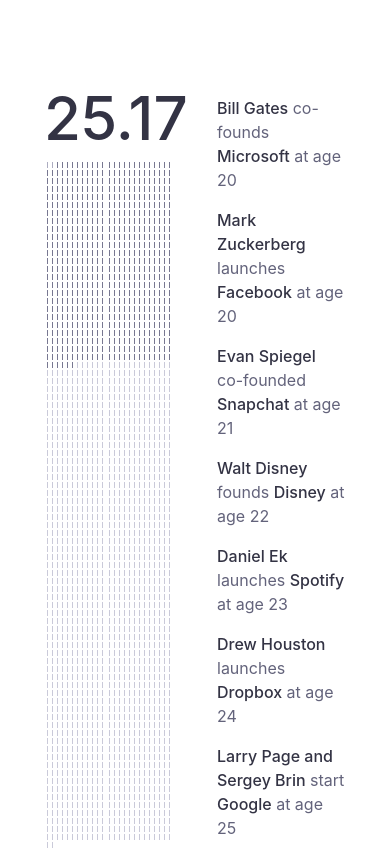
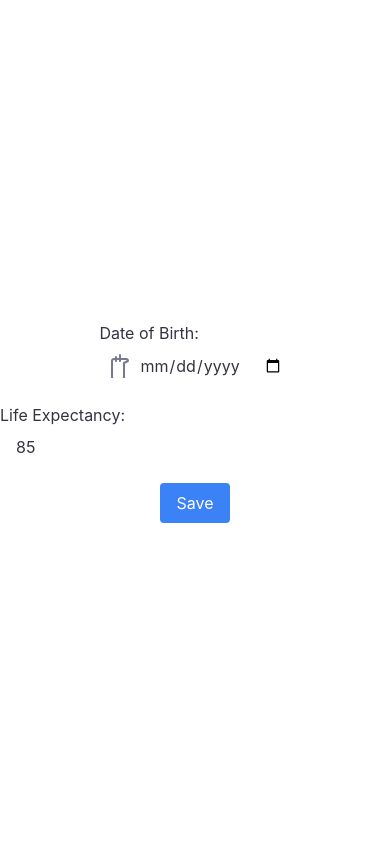
Before and after one commit to moritzWa/age-motivation, a React (Create React App) app: page / in a window 390 px wide. Shown: the top 850 px of the page. Built offline with nearby package versions, Linux system fonts and the light colour scheme.

Commit message:
settings

```diff
--- a/src/App.tsx
+++ b/src/App.tsx
@@ -3,18 +3,53 @@ import { Tooltip } from "react-tooltip";
 import "react-tooltip/dist/react-tooltip.css";
 import { AgeCounter } from "./Components/AgeCounter";
 import MotivationCards from "./Components/MotivationCards";
+import Settings from "./Components/Settings";
 import { WeekGrid } from "./Components/WeekGrid";
 
 function App() {
-  const birthdate = new Date("1998-12-13");
-  const age = (Date.now() - birthdate.getTime()) / 1000 / 60 / 60 / 24 / 365;
+  // settings
+  const [settings, setSettings] = useState<{
+    birthdate: string;
+    lifeExpectancy: number;
+  } | null>(() => {
+    const savedSettings = localStorage.getItem("settings");
+    return savedSettings ? JSON.parse(savedSettings) : null;
+  });
 
+  const [showSettings, setShowSettings] = useState(!settings);
+
+  const birthdate = new Date(settings?.birthdate || "1998-13-12");
+  const lifeExpectancy = settings?.lifeExpectancy || 85;
+
+  const handleSave = (newSettings: {
+    birthdate: string;
+    lifeExpectancy: number;
+  }) => {
+    setSettings(newSettings);
+    localStorage.setItem("settings", JSON.stringify(newSettings));
+    setShowSettings(false);
+  };
+
+  const handleOpenSettings = () => {
+    setShowSettings(true);
+  };
+
+  // resizing logic
+  useEffect(() => {
+    window.addEventListener("resize", updateDimensions);
+    return () => window.removeEventListener("resize", updateDimensions);
+  }, []);
+  const [width, setWidth] = useState(window.innerWidth);
+  const updateDimensions = () => {
+    setWidth(window.innerWidth);
+  };
+
+  // card hovering
   const [hoveredCard, setHoveredCard] = useState<{
     eventDate: string;
     birthday: string;
   } | null>(null);
 
-  const lifeExpectancy = 85;
   const weeksUntilBirthInFirstYear = useMemo(
     () =>
       Math.floor(
@@ -29,16 +64,8 @@ function App() {
     []
   );
 
-  const [width, setWidth] = useState(window.innerWidth);
-  const updateDimensions = () => {
-    setWidth(window.innerWidth);
-  };
-
-  useEffect(() => {
-    window.addEventListener("resize", updateDimensions);
-    return () => window.removeEventListener("resize", updateDimensions);
-  }, []);
-
+  // main stats
+  const age = (Date.now() - birthdate.getTime()) / 1000 / 60 / 60 / 24 / 365;
   const weeksUsed = Math.floor(age * 52);
   const weeksLeft = lifeExpectancy * 52 - weeksUsed;
   const totalWeeks = weeksUntilBirthInFirstYear + weeksUsed + weeksLeft;
@@ -56,10 +83,18 @@ function App() {
     (Date.now() - birthdate.getTime()) / 1000 / 60 / 60 / 24
   );
   const [weeks, setWeeks] = useState([]);
-
   useEffect(() => {
     setWeeks(Array.from({ length: totalWeeks }));
   }, [totalWeeks]);
+
+  // Settings UI
+  if (showSettings) {
+    return <Settings onSave={handleSave} currentSettings={settings} />;
+  }
+
+  if (!settings) {
+    return <Settings onSave={handleSave} currentSettings={null} />;
+  }
 
   const MiniStat = React.memo(
     ({
@@ -107,7 +142,7 @@ function App() {
         </div>
       </div>
       <div className="flex justify-end p-4 text-xs text-gray-500 dark:text-gray-400">
-        <p>Settings</p>
+        <p onClick={handleOpenSettings}>Settings</p>
         <span className="px-2">•</span>
         <p>
           Made by{" "}
--- /dev/null
+++ b/src/Components/Settings.tsx
@@ -0,0 +1,67 @@
+import { FC, FormEvent, useState } from "react";
+
+interface SettingsProps {
+  onSave: (settings: { birthdate: string; lifeExpectancy: number }) => void;
+  currentSettings: { birthdate: string; lifeExpectancy: number } | null;
+}
+
+const Settings: FC<SettingsProps> = ({ onSave, currentSettings }) => {
+  const [birthdate, setBirthdate] = useState(currentSettings?.birthdate || "");
+  const [lifeExpectancy, setLifeExpectancy] = useState(
+    currentSettings?.lifeExpectancy || 85
+  );
+  const handleSubmit = (event: FormEvent) => {
+    event.preventDefault();
+    onSave({ birthdate, lifeExpectancy });
+  };
+
+  return (
+    <form
+      onSubmit={handleSubmit}
+      className="flex flex-col items-center justify-center h-full text-gray-900 dark:text-gray-200"
+    >
+      <label className="mb-4">
+        Date of Birth:
+        <div className="relative">
+          <input
+            type="date"
+            value={birthdate}
+            onChange={(e) => setBirthdate(e.target.value)}
+            className="p-2 pl-8 ml-2 text-gray-900 bg-white dark:bg-gray-800 dark:text-gray-200"
+          />
+          <svg
+            xmlns="http://www.w3.org/2000/svg"
+            fill="none"
+            viewBox="0 0 24 24"
+            stroke="currentColor"
+            className="absolute w-6 h-6 text-gray-500 transform -translate-y-1/2 left-2 top-1/2 dark:text-gray-400"
+          >
+            <path
+              strokeLinecap="round"
+              strokeLinejoin="round"
+              strokeWidth={2}
+              d="M8 7V3m4-2v6m4 2v14a2 2 0 01-2 2H6a2 2 0 01-2-2V7a2 2 0 012-2h12a2 2 0 012 2z"
+            />
+          </svg>
+        </div>
+      </label>
+      <label className="mb-4">
+        Life Expectancy:
+        <input
+          type="number"
+          value={lifeExpectancy}
+          onChange={(e) => setLifeExpectancy(parseInt(e.target.value))}
+          className="p-2 ml-2 text-gray-900 bg-white appearance-none dark:bg-gray-800 dark:text-gray-200"
+        />
+      </label>
+      <button
+        type="submit"
+        className="px-4 py-2 text-white bg-blue-500 rounded"
+      >
+        Save
+      </button>
+    </form>
+  );
+};
+
+export default Settings;
--- a/src/Components/WeekGrid.tsx
+++ b/src/Components/WeekGrid.tsx
@@ -17,7 +17,7 @@ export const WeekGrid = React.memo(
     // Component code...
     return (
       <div
-        className="grid"
+        className="grid gap-[0.5px]"
         style={{
           gridTemplateColumns: "repeat(52, 1fr)",
         }}
```
